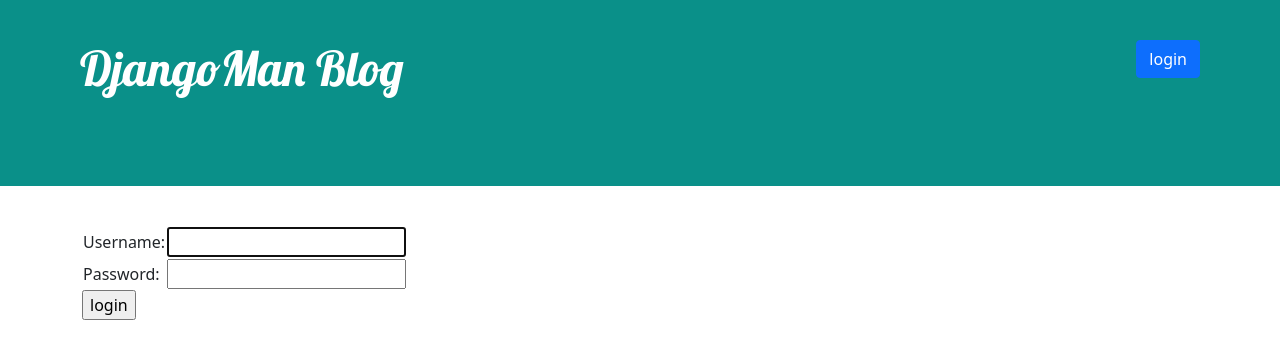
After one commit to raktim-22/my-first-blog, a Django app: page /accounts/login/ in a window 1280 px wide. The commit adds this page. Shown: the top 359 px of the page. Run offline with Django 3.2, Linux system fonts and the light colour scheme.

Commit message:
added login, drafts, and publisher pages

```diff
--- a/blog/static/css/blog.css
+++ b/blog/static/css/blog.css
@@ -1,5 +1,5 @@
 .page-header {
-    background-color: #C25100;
+    background-color: #0a9089;
     margin-top: 0;
     margin-bottom: 40px;
     padding: 20px 20px 20px 40px;
@@ -35,12 +35,18 @@ h4 {
 }
 
 .top-menu,
-.top-menu:hover,
-.top-menu:visited {
+.top-menu:hover{
     color: #ffffff;
     float: right;
-    font-size: 26pt;
-    margin-right: 20px;
+    font-size: 20px;
+    margin-right: 40px;
+}
+.top-menu:visited{
+    color: #24280e;
+    float: right;
+    font-size: 20px;
+    margin-right: 40px;
+    text-decoration: none;
 }
 
 .post {
@@ -68,3 +74,12 @@ h4 {
     color: #FFFFFF;
     background-color: #C25100;
 }
+
+.edt-menu,
+.edt-menu:hover,
+.edt-menu:visited {
+    color: #ffffff;
+    float: right;
+    font-size: 20px;
+    margin-right: 15px;
+}
--- a/blog/templates/blog/base.html
+++ b/blog/templates/blog/base.html
@@ -10,14 +10,16 @@
     </head>
     <body>
         <header class="page-header">
-          <div class="container">
-            {% if user.is_authenticated %}
-                <a href="{% url 'post_new' %}" class="top-menu">
-                    {% include './icons/file-earmark-plus.svg' %}
-                </a>
-            {% endif %}
-              <h1><a href="/">DjangoMan blog</a></h1>
-          </div>
+            <div class="page-header">
+                {% if user.is_authenticated %}
+                    <a href="{% url 'post_new' %}" class="top-menu"><button type="button" class="btn btn-primary">Add</button></a>
+                    <p><a href="{% url 'post_draft_list' %}" class="edt-menu"> <button type="button" class="btn btn-danger">Edit</button></a></p>
+                    <p class="top-menu">Hello, {{ user.username }}(<a href="{% url 'logout' %}">Log out</a>)</p>
+                {% else %}
+                    <a href="{% url 'login' %}" class="top-menu"><button type="button" class="btn btn-primary">login</button></a>
+                {% endif %}
+                <h1><a href="/">DjangoMan Blog</a></h1>
+            </div>
         </header>
         <main class="container">
             <div class="row">
--- /dev/null
+++ b/blog/templates/registration/login.html
@@ -0,0 +1,24 @@
+{% extends "blog/base.html" %}
+
+{% block content %}
+    {% if form.errors %}
+        <p>Your username and password didn't match. Please try again.</p>
+    {% endif %}
+
+    <form method="post" action="{% url 'login' %}">
+    {% csrf_token %}
+        <table>
+        <tr>
+            <td>{{ form.username.label_tag }}</td>
+            <td>{{ form.username }}</td>
+        </tr>
+        <tr>
+            <td>{{ form.password.label_tag }}</td>
+            <td>{{ form.password }}</td>
+        </tr>
+        </table>
+
+        <input type="submit" value="login" />
+        <input type="hidden" name="next" value="{{ next }}" />
+    </form>
+{% endblock %}
--- a/blog/urls.py
+++ b/blog/urls.py
@@ -5,5 +5,8 @@ urlpatterns = [
     path('', views.post_list, name='post_list'),
     path('post/<int:pk>/', views.post_detail, name='post_detail'),
     path('post/<int:pk>/edit/', views.post_edit, name='post_edit'),
+    path('drafts/', views.post_draft_list, name='post_draft_list'),
+    path('post/<pk>/publish/', views.post_publish, name='post_publish'),
+    path('post/<pk>/remove/', views.post_remove, name='post_remove'),
     #That means if you enter http://127.0.0.1:8000/post/5/ into your browser, Django will understand that you are looking for a view called post_detail and transfer the information that pk equals 5 to that view
 ]
--- a/mysite/settings.py
+++ b/mysite/settings.py
@@ -125,3 +125,4 @@ STATIC_ROOT=BASE_DIR/'static'
 # https://docs.djangoproject.com/en/3.2/ref/settings/#default-auto-field
 
 DEFAULT_AUTO_FIELD = 'django.db.models.BigAutoField'
+LOGIN_REDIRECT_URL = '/'
--- a/mysite/urls.py
+++ b/mysite/urls.py
@@ -15,9 +15,12 @@ Including another URLconf
 """
 from django.contrib import admin
 from django.urls import path, include
+from django.contrib.auth import views
 
 urlpatterns = [
     path('admin/', admin.site.urls),
+    path('accounts/login/', views.LoginView.as_view(), name='login'),
+     path('accounts/logout/', views.LogoutView.as_view(next_page='/'), name='logout'),
     path('',include('blog.urls')), #django redirects to blogs.url and looks for further commands
 
 ]
```
Also changed, not shown: blog/templates/blog/post_detail.html (+8 -5 lines), blog/templates/blog/post_draft_list.html (added, +11 -0 lines), blog/views.py (+23 -2 lines).
